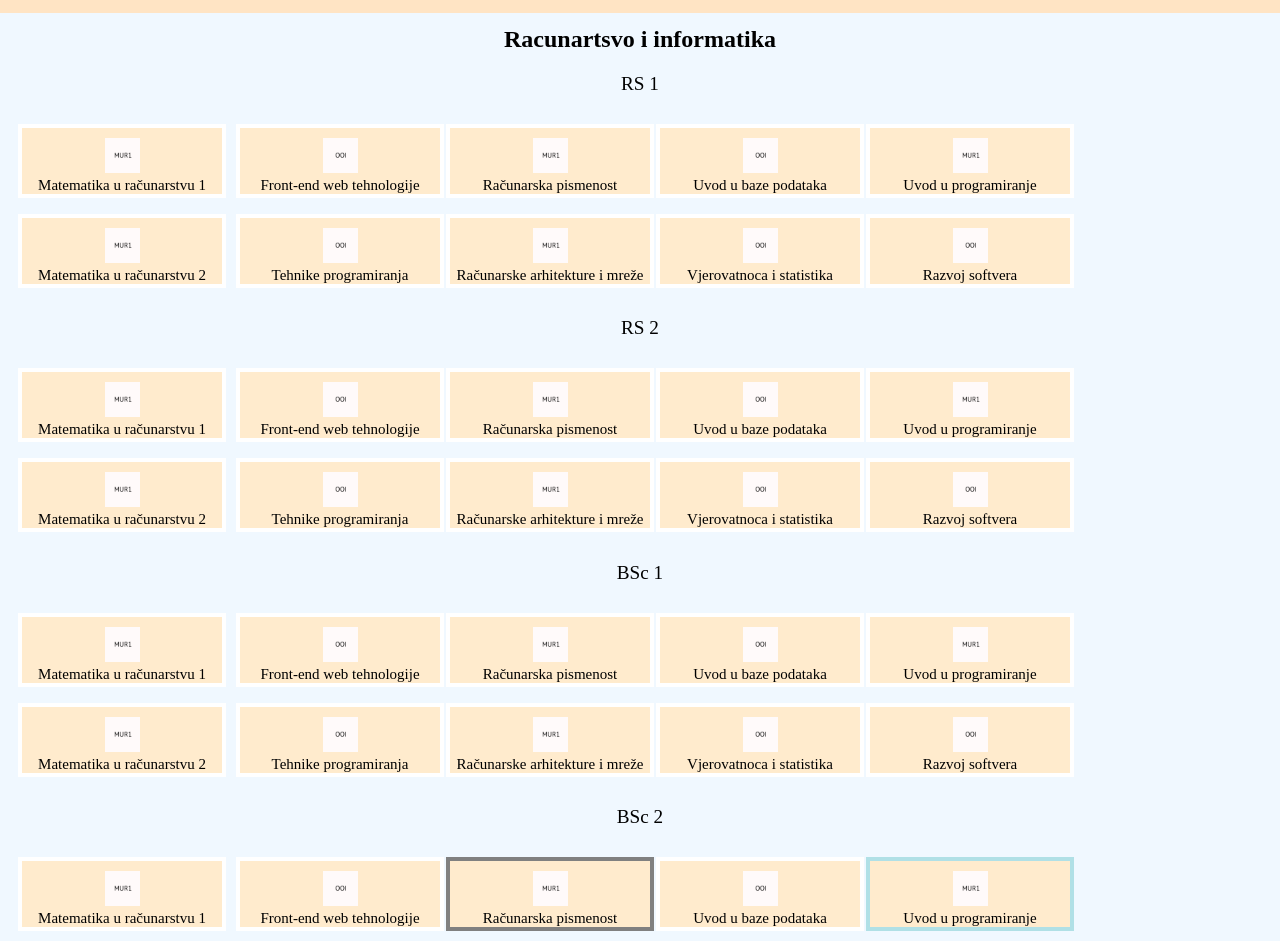
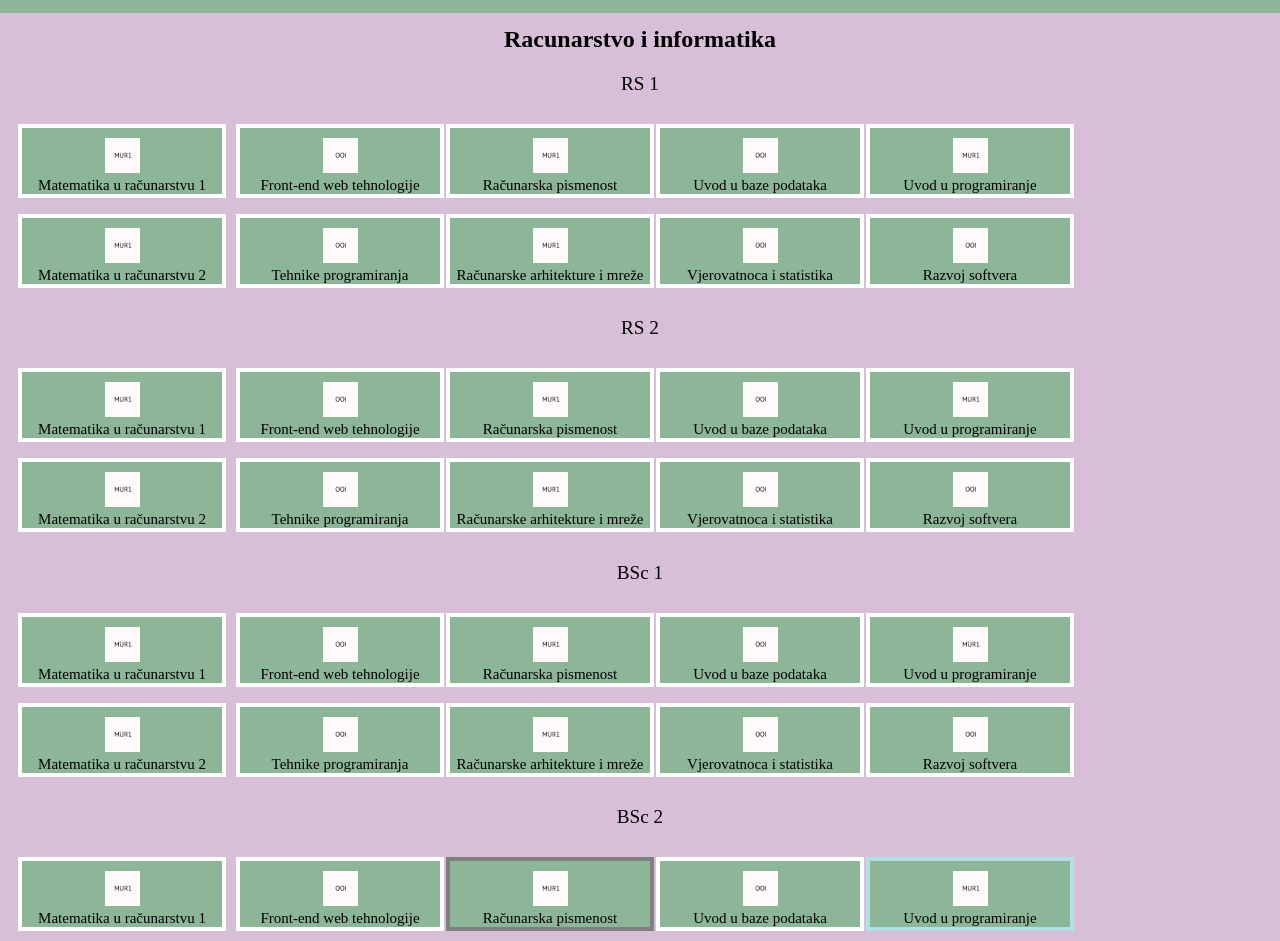
Before and after one commit to fahretf/Hana-WT, a plain HTML site: page html/predmet.html in a window 1280 px wide. Shown: the part 91-1032 px from the top of the page. Drawn offline with Linux system fonts and the light colour scheme.

Commit message:
Finalno vol 2

```diff
--- a/css/predmet.css
+++ b/css/predmet.css
@@ -3,13 +3,13 @@
 }
 
 body{
-    background-color: aliceblue;
+    background-color:thistle;
 }
 
 #meni{
     position: sticky;
     top: 0;
-    background-color: bisque;
+    background-color: rgb(141, 181, 152);
     margin-top: -15px;
     margin-left: -15px;
     margin-right: -15px;
@@ -31,7 +31,7 @@ html{
 
 .rs_1, .rs_2, .bsc_1, .bsc_2, .bsc_3, .msc_1, .msc_2{
     display: grid;
-    background-color: aliceblue;
+    background-color:thistle;
     padding: 10px;
     column-gap: 10px;
     row-gap: 1em;
@@ -52,34 +52,32 @@ img{
     display: inline;
     margin-top: 10px;
 }
+
 .redovni{
     border: 4px white solid;
     display: inline;
-    background-color:blanchedalmond;
-    /* border: 1px solid rgba(0, 0, 0, 0.8); */
     font-size: 15px;
     width: 200px;
     text-align: center;
+    background-color: rgb(141, 181, 152);
 }
 
 .izborni{
     border: 4px powderblue solid;
     display: inline;
-    background-color:blanchedalmond;
-    /* border: 1px solid rgba(0, 0, 0, 0.8); */
     font-size: 15px;
     width: 200px;
     text-align: center;
+    background-color: rgb(141, 181, 152);
 }
 
 .druga{
     border: 4px gray solid;
     display: inline;
-    background-color:blanchedalmond;
-    /* border: 1px solid rgba(0, 0, 0, 0.8); */
     font-size: 15px;
     width: 200px;
     text-align: center;
+    background-color: rgb(141, 181, 152);
 }
 
 h2{
--- a/html/predmet.html
+++ b/html/predmet.html
@@ -49,7 +49,7 @@
         </div>
 
         <div id="ri">
-            <h2>Racunartsvo i informatika</h2>
+            <h2>Racunarstvo i informatika</h2>
             <p id="rirs1" class="podnaslov">RS 1</p>
             <div class="rs_1">
                 <div class="redovni"><img src="../ikonice/MUR1.png"><br>Matematika u računarstvu 1</div>
```
Also changed, not shown: html/prisustvo.html (+1 -1 lines).
